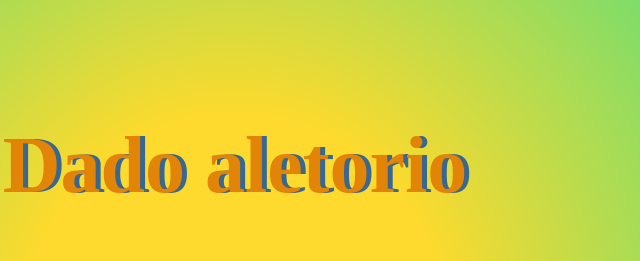
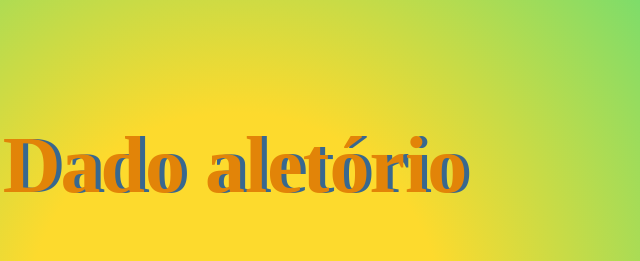
Before and after one commit to arthurmiguellimabrito139-commits/Projeto-role-os-dados-, a plain HTML site: page index.html in a window 1280 px wide. Shown: the top 261 px of the page, 405-1045 px from the left. Drawn offline with Linux system fonts and the light colour scheme.

```diff
--- a/index.html
+++ b/index.html
@@ -8,7 +8,7 @@
 </head>
 <body class = 'fundo'>
 <main class="container">
-    <h1 class = 'txt'>Dado aletorio</h1>
+    <h1 class = 'txt'>Dado aletório</h1>
     <div class="dice">
         <img src="" alt="dados">
          <imput type = "checkbox">
```
Also changed, not shown: 1 other file.
